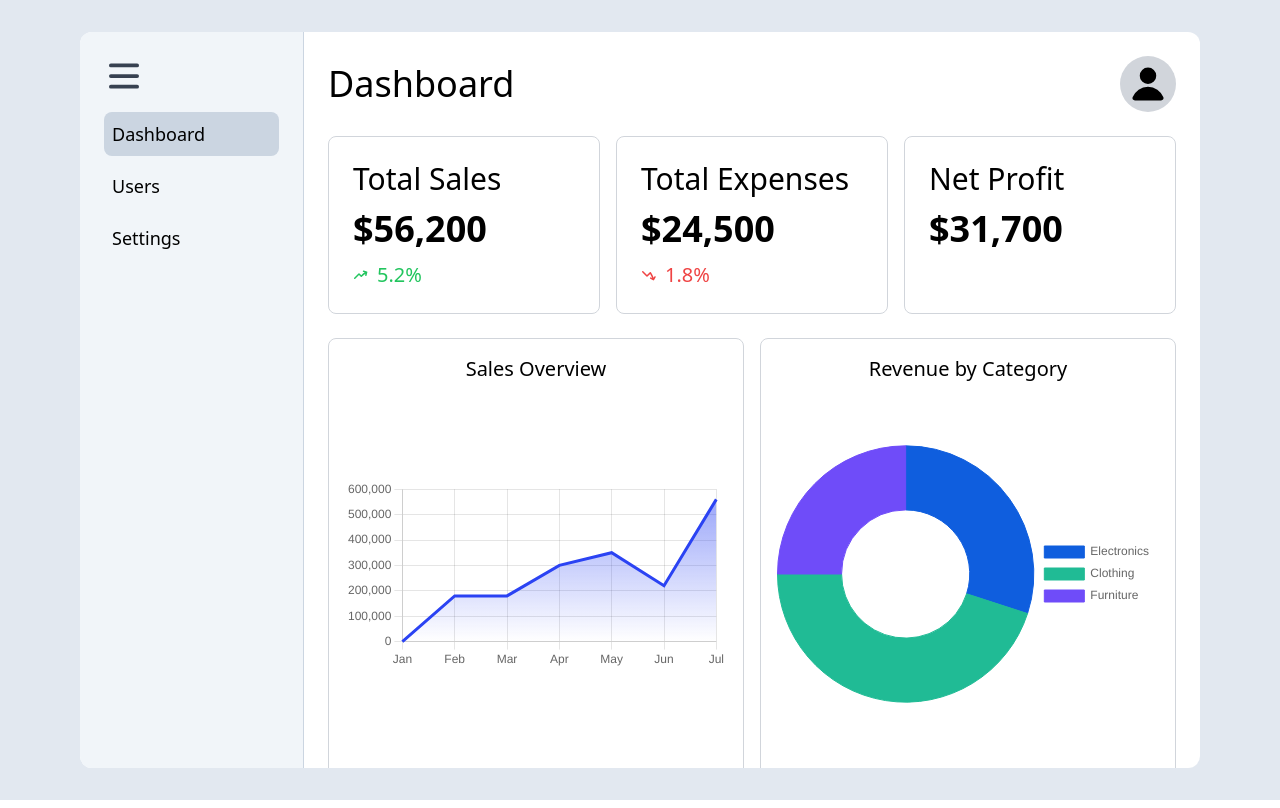
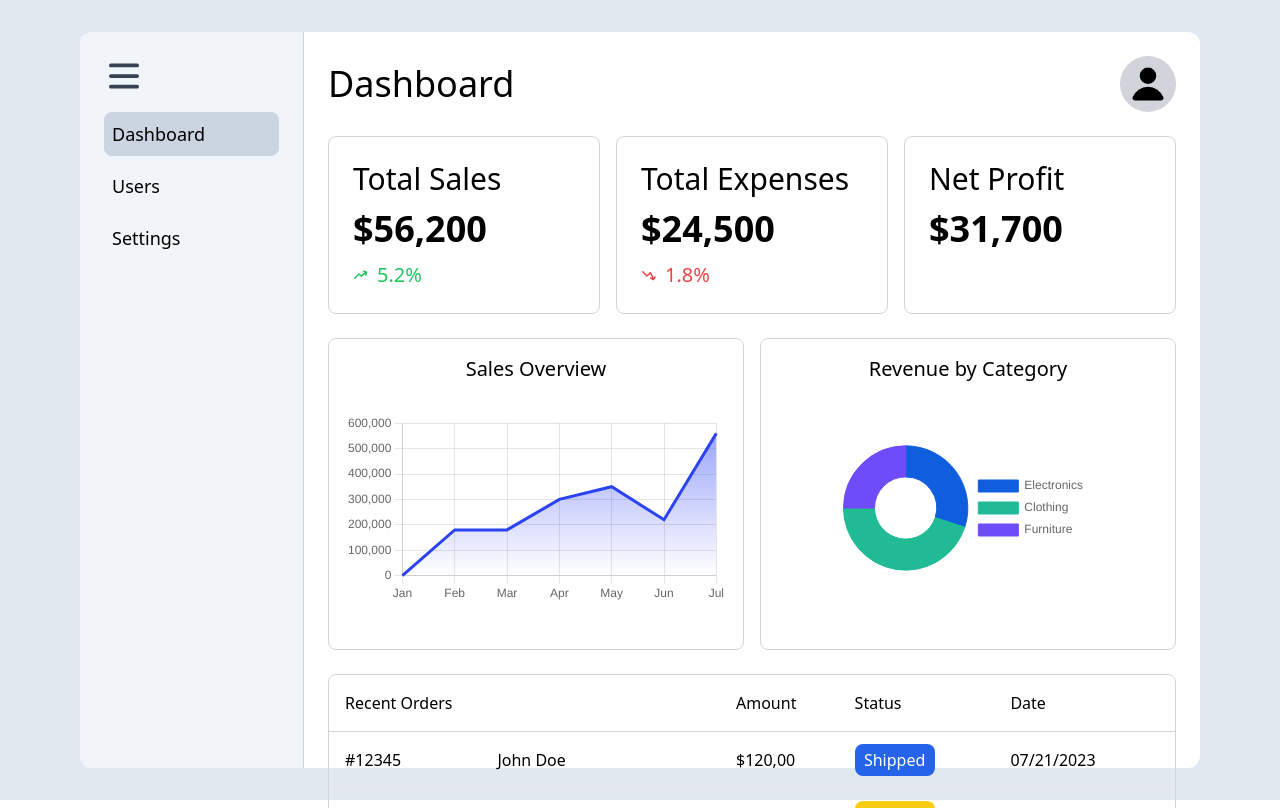
Before and after one commit to JosueZavalaProjects/dashboard-graph, a React (Vite) app: page / in a window 1280 px wide. Built offline with nearby package versions, Linux system fonts and the light colour scheme.

Commit message:
feat(Dashboard): Finishing Table

```diff
--- a/src/components/Dashboard/Charts/DoughnutChart.tsx
+++ b/src/components/Dashboard/Charts/DoughnutChart.tsx
@@ -45,5 +45,9 @@ const options: ChartOptions<"doughnut"> = {
 
 // style={{ width: "300px", height: "300px" }}
 export const DoughnutChart = () => {
-  return <Doughnut data={data} options={options} />;
+  return (
+    <div className="max-h-[300px] max-w-[250px]">
+      <Doughnut data={data} options={options} />
+    </div>
+  );
 };
--- /dev/null
+++ b/src/components/Dashboard/Table/index.tsx
@@ -0,0 +1,70 @@
+export const Table = () => {
+  //<div className="border rounded-lg overflow-hidden">
+
+  return (
+    <div className="w-full border border-gray-300 rounded-lg">
+      <table className="w-full ">
+        <thead className="">
+          <tr className="text-left border-b border-gray-300">
+            <th className="p-4 font-normal " colSpan={2}>
+              Recent Orders
+            </th>
+            <th className="font-normal">Amount</th>
+            <th className="font-normal">Status</th>
+            <th className="font-normal">Date</th>
+          </tr>
+        </thead>
+        <tbody>
+          <tr className="border-t">
+            <td className="p-4">#12345</td>
+            <td className="">John Doe</td>
+            <td>$120,00</td>
+            <td>
+              <Badge status={Status.Shipped} />
+            </td>
+            <td>07/21/2023</td>
+          </tr>
+          <tr className="border-t">
+            <td className="p-4">#12344</td>
+            <td>Jane Smith</td>
+            <td>$89,99</td>
+            <td>
+              <Badge status={Status.Pending} />
+            </td>
+            <td>07/20/2023</td>
+          </tr>
+          <tr className="border-t">
+            <td className="p-4">#12343</td>
+            <td>Michael Johnson</td>
+            <td>$150,50</td>
+            <td>
+              <Badge status={Status.Delivered} />
+            </td>
+            <td>07/18/2023</td>
+          </tr>
+        </tbody>
+      </table>
+    </div>
+  );
+};
+
+enum Status {
+  Shipped = "shipped",
+  Pending = "pending",
+  Delivered = "delivered",
+}
+
+const STATUS_STYLES = {
+  [Status.Shipped]: "bg-blue-600 text-white",
+  [Status.Pending]: "bg-yellow-400 text-black",
+  [Status.Delivered]: "bg-[#20bb94] text-white",
+};
+const Badge = ({ status }: { status: Status }) => {
+  return (
+    <div
+      className={`text-center p-1 w-20 rounded-lg capitalize ${STATUS_STYLES[status]}`}
+    >
+      {status}
+    </div>
+  );
+};
--- a/src/components/Dashboard/index.tsx
+++ b/src/components/Dashboard/index.tsx
@@ -1,14 +1,18 @@
 import { Cards } from "./Cards";
 import { Charts } from "./Charts";
 import { Header } from "./Header";
+import { Table } from "./Table";
 
 export const Dashboard = () => {
   return (
     <>
       <div className="flex flex-col gap-6">
         <Header />
-        <Cards />
-        <Charts />
+        <div className="flex flex-col gap-6 overflow-y-scroll max-h-[42rem] pb-4">
+          <Cards />
+          <Charts />
+          <Table />
+        </div>
       </div>
     </>
   );
--- a/src/components/Navigation/NavBar/Navbar.tsx
+++ b/src/components/Navigation/NavBar/Navbar.tsx
@@ -21,7 +21,7 @@ export const NavBar = ({ children }: Props) => {
             </ul>
           </nav>
         </div>
-        <div className="p-6 w-4/5 overflow-y-scroll">{children}</div>
+        <div className="p-6 w-4/5">{children}</div>
       </main>
     </section>
   );
--- a/tsconfig.app.json
+++ b/tsconfig.app.json
@@ -19,7 +19,7 @@
     "strict": true,
     "noUnusedLocals": true,
     "noUnusedParameters": true,
-    "erasableSyntaxOnly": true,
+    "erasableSyntaxOnly": false,
     "noFallthroughCasesInSwitch": true,
     "noUncheckedSideEffectImports": true
   },
```
